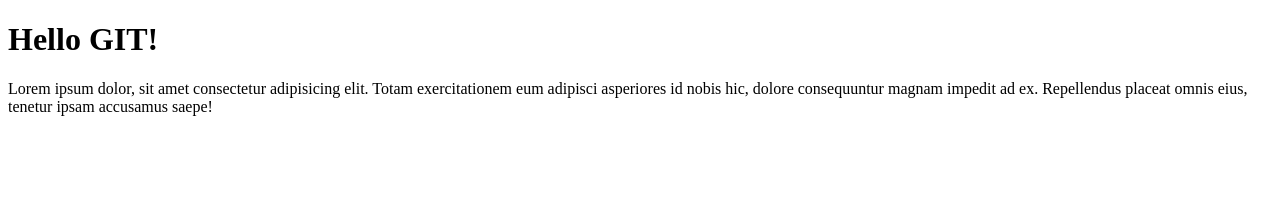
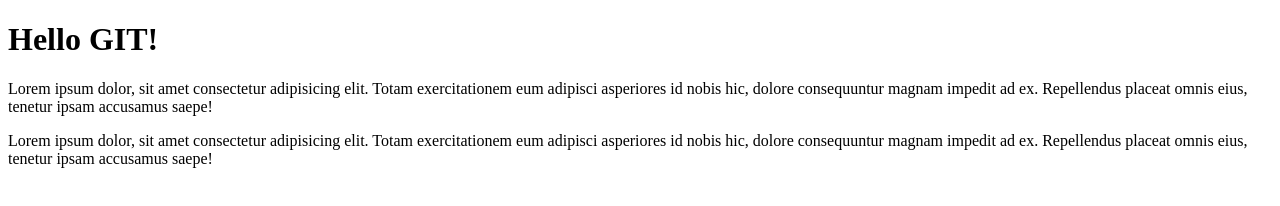
Before and after one commit to coderoadpl/frontend--git-linux--task-4, a plain HTML site: page index.html in a window 1280 px wide. Drawn offline with Linux system fonts and the light colour scheme.

Commit message:
2nd p added

```diff
--- a/index.html
+++ b/index.html
@@ -17,6 +17,10 @@
         Lorem ipsum dolor, sit amet consectetur adipisicing elit. Totam exercitationem eum adipisci asperiores id nobis
         hic, dolore consequuntur magnam impedit ad ex. Repellendus placeat omnis eius, tenetur ipsam accusamus saepe!
     </p>
+    <p>
+        Lorem ipsum dolor, sit amet consectetur adipisicing elit. Totam exercitationem eum adipisci asperiores id nobis
+        hic, dolore consequuntur magnam impedit ad ex. Repellendus placeat omnis eius, tenetur ipsam accusamus saepe!
+    </p>
 
     <script src="./js/script.js"></script>
 
```
